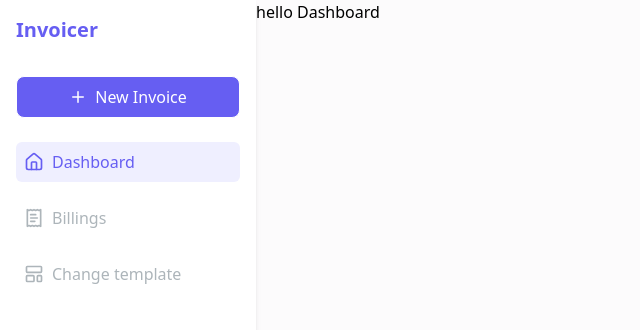
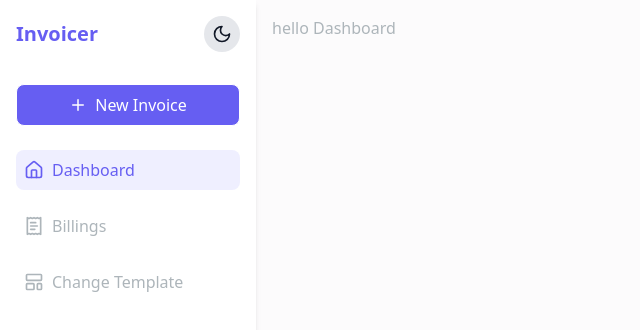
Before and after one commit to NuZard84/Invoicer-DesktopApp, a React (Vite) app in the folder frontend/: page / in a window 1280 px wide. Shown: the top 330 px of the page, without its empty margins (0-640 px from the left). Built offline with nearby package versions, Linux system fonts and the light colour scheme.

Commit message:
dark mode add

```diff
--- a/frontend/src/App.tsx
+++ b/frontend/src/App.tsx
@@ -1,7 +1,6 @@
 import { BrowserRouter, Routes, Route } from "react-router-dom";
 import Dashboard from "./components/Dashboard";
 import Navbar from "./Layout/Navbar";
-import Header from "./Layout/Header";
 import { Fragment } from "react/jsx-runtime";
 import Billings from "./components/Billings";
 import Templates from "./components/Templates";
@@ -9,39 +8,23 @@ import NewInvoice from "./components/NewInvoice";
 
 export function App() {
   const routes = [
-    {
-      path: "/",
-      comp: <Dashboard />,
-    },
+    { path: "/", comp: <Dashboard /> },
+    { path: "/billings", comp: <Billings /> },
+    { path: "/template", comp: <Templates /> },
+    { path: "/new-template", comp: <NewInvoice /> },
+  ];
 
-    {
-      path: "/billings",
-      comp: <Billings />,
-    },
-    {
-      path: "/template",
-      comp: <Templates />,
-    },
-    {
-      path: "/new-template",
-      comp: <NewInvoice />,
-    },
-  ];
   return (
     <BrowserRouter>
-      <div className="flex">
+      <div className="flex bg-cbg dark:bg-cbg-dark text-gf dark:text-gf-dark">
         <Navbar />
-
-        <main className="bg-cbg flex-1 ml-64 overflow-y-auto h-screen">
-          {/* <Header /> */}
+        <main className="bg-cbg dark:bg-cbg-dark flex-1 ml-64 overflow-y-auto h-screen p-4">
           <Routes>
-            {routes.map((route, i) => {
-              return (
-                <Fragment key={i}>
-                  <Route path={route.path} element={route.comp} />
-                </Fragment>
-              );
-            })}
+            {routes.map((route, i) => (
+              <Fragment key={i}>
+                <Route path={route.path} element={route.comp} />
+              </Fragment>
+            ))}
           </Routes>
         </main>
       </div>
--- a/frontend/src/Layout/Navbar.tsx
+++ b/frontend/src/Layout/Navbar.tsx
@@ -1,51 +1,77 @@
-import React from "react";
+import React, { useState, useEffect } from "react";
 import { NavLink } from "react-router-dom";
-import { House, LayoutTemplate, Plus, ReceiptText } from "lucide-react";
+import {
+  House,
+  LayoutTemplate,
+  Plus,
+  ReceiptText,
+  Moon,
+  Sun,
+} from "lucide-react";
 
 const Navbar: React.FC = () => {
+  const [isDarkMode, setIsDarkMode] = useState(() => {
+    return localStorage.getItem("theme") === "dark";
+  });
+
+  useEffect(() => {
+    if (isDarkMode) {
+      document.documentElement.classList.add("dark");
+      localStorage.setItem("theme", "dark");
+    } else {
+      document.documentElement.classList.remove("dark");
+      localStorage.setItem("theme", "light");
+    }
+  }, [isDarkMode]);
+
+  const toggleDarkMode = () => {
+    setIsDarkMode((prev) => !prev);
+  };
+
   const nav_links = [
-    {
-      to: "/",
-      text: "Dashboard",
-
-      icon: <House size={20} />,
-    },
-    {
-      to: "/billings",
-      text: "Billings",
-      icon: <ReceiptText size={20} />,
-    },
+    { to: "/", text: "Dashboard", icon: <House size={20} /> },
+    { to: "/billings", text: "Billings", icon: <ReceiptText size={20} /> },
     {
       to: "/template",
-      text: "Change template",
+      text: "Change Template",
       icon: <LayoutTemplate size={20} />,
     },
   ];
+
   return (
-    <nav className="fixed w-64 h-screen bg-bg text-gf p-4 shadow-md">
-      <div className="mb-8">
-        <h1 className="text-xl font-bold text-dp">Invoicer</h1>
+    <nav className="fixed w-64 h-screen bg-bg dark:bg-bg-dark text-gf dark:text-gf-dark p-4 shadow-md">
+      <div className="mb-8 flex items-center justify-between">
+        <h1 className="text-xl font-bold text-dp dark:text-dp">Invoicer</h1>
+        <button
+          onClick={toggleDarkMode}
+          className="p-2 rounded-full bg-gray-200 dark:bg-gray-800 text-gray-900 dark:text-gray-200 transition-all"
+        >
+          {isDarkMode ? <Sun size={20} /> : <Moon size={20} />}
+        </button>
       </div>
+
       <NavLink
         to={"/new-template"}
-        className="flex mb-6 bg-dp p-2 text-white rounded-lg items-center justify-center gap-2 flex-row hover:bg-lp hover:text-dp cursor-pointer transition-all duration-200 border-[1px] border-white  hover:border-dp"
+        className="flex mb-6 bg-dp p-2 text-white rounded-lg items-center justify-center gap-2 flex-row
+        hover:bg-lp dark:hover:bg-lp-dark hover:text-dp cursor-pointer transition-all duration-200 border-[1px] border-white dark:border-gray-700 dark:hover:border-dp"
       >
         <span>
           <Plus size={18} />
         </span>
         New Invoice
       </NavLink>
+
       <ul className="space-y-4">
-        {nav_links?.map((link, i) => {
-          return (
+        {nav_links.map((link, i) => (
           <li key={i}>
             <NavLink
               to={link.to}
               className={({ isActive }) =>
-                  `transition-all duration-200 flex-row gap-2 flex p-2 rounded items-center  ${
+                `transition-all duration-200 flex-row gap-2 flex p-2 rounded-lg items-center
+                ${
                   isActive
-                      ? "bg-lp text-dp  rounded-md"
-                      : "hover:bg-dp hover:text-bg"
+                    ? "bg-lp text-dp dark:bg-gray-600 dark:text-white"
+                    : "hover:bg-dp hover:text-bg dark:hover:bg-gray-700 dark:hover:text-white"
                 }`
               }
             >
@@ -53,8 +79,7 @@ const Navbar: React.FC = () => {
               {link.text}
             </NavLink>
           </li>
-          );
-        })}
+        ))}
       </ul>
     </nav>
   );
--- a/frontend/tailwind.config.js
+++ b/frontend/tailwind.config.js
@@ -1,15 +1,20 @@
-/** @type {import('tailwindcss').Config} */
 export default {
+  darkMode: "class", // Enables class-based dark mode
   content: ["./index.html", "./src/**/*.{js,ts,jsx,tsx}"],
   theme: {
     extend: {
       colors: {
         dp: "rgba(102, 94, 242, 1)",
         lp: "rgba(239, 239, 255, 1)",
+        "lp-dark": "rgba(50, 50, 75, 1)",
         mp: "rgba(110, 104, 192, 1)",
+        "mp-dark": "rgba(80, 75, 162, 1)",
         cbg: "rgba(252, 251, 252, 1)",
+        "cbg-dark": "rgba(30, 30, 40, 1)",
         bg: "rgba(255, 255, 255, 1)",
+        "bg-dark": "rgba(15, 15, 20, 1)",
         gf: "rgba(173, 181, 186, 1)",
+        "gf-dark": "rgba(200, 200, 210, 1)",
       },
     },
   },
```
Also changed, not shown: 1 other file (tests, documents, lock files or other folders). Lines whose indentation alone changed are shown as unchanged.
